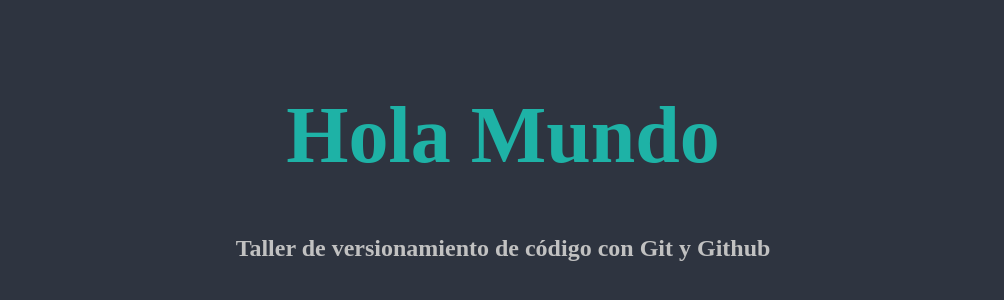
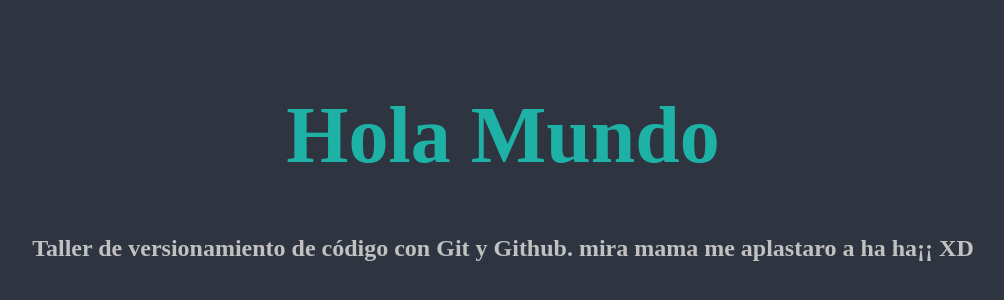
Before and after one commit to roberto1202/tallergit, a plain HTML site: page index.html in a window 1280 px wide. Shown: the part 110-410 px from the top of the page, without its empty margins (137-1141 px from the left). Drawn offline with Linux system fonts and the light colour scheme.

Commit message:
añadi un archivo y modifique otro

```diff
--- a/index.html
+++ b/index.html
@@ -1,4 +1,4 @@
-<html>
+ <html>
 <head>
  <title>Taller: Versionamiento de código</title>
   <style>
@@ -12,6 +12,6 @@
 </head>
 <body>
  <h1>Hola Mundo</h1>
- <h2>Taller de versionamiento de código con Git y Github</h2>
+ <h2>Taller de versionamiento de código con Git y Github. mira mama me aplastaro a ha ha¡¡ XD</h2>
 </body>
 </html>
```
Also changed, not shown: index2.html (added, +1 -0 lines).
